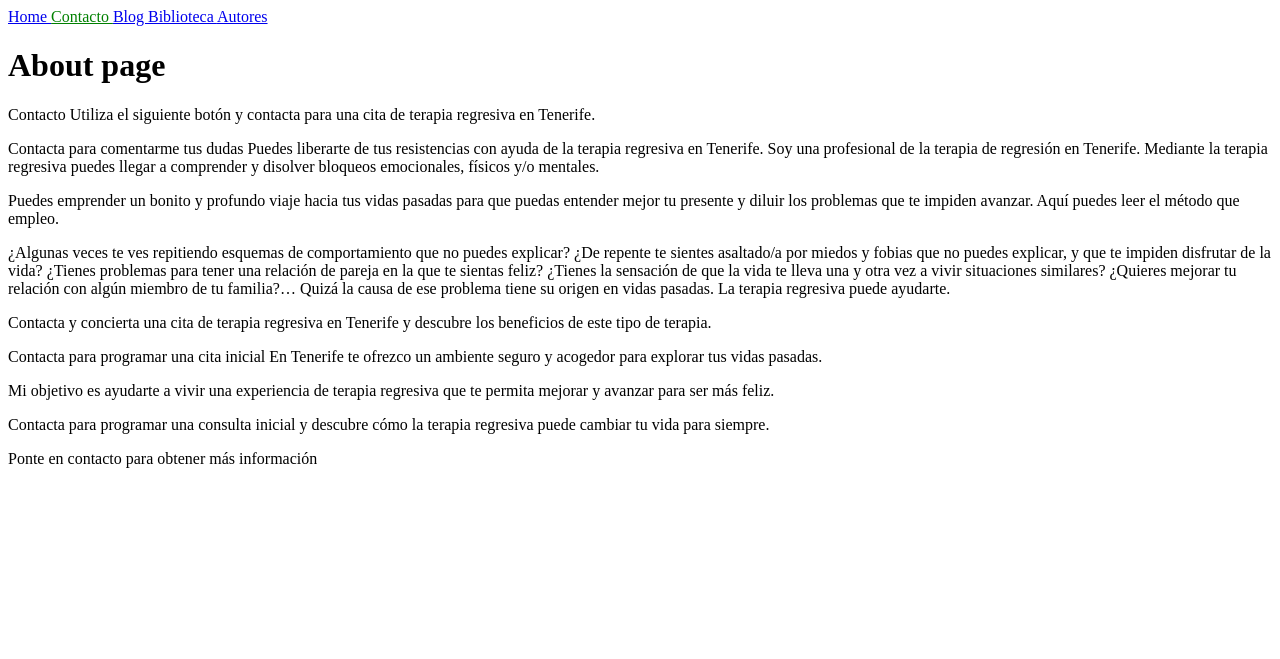
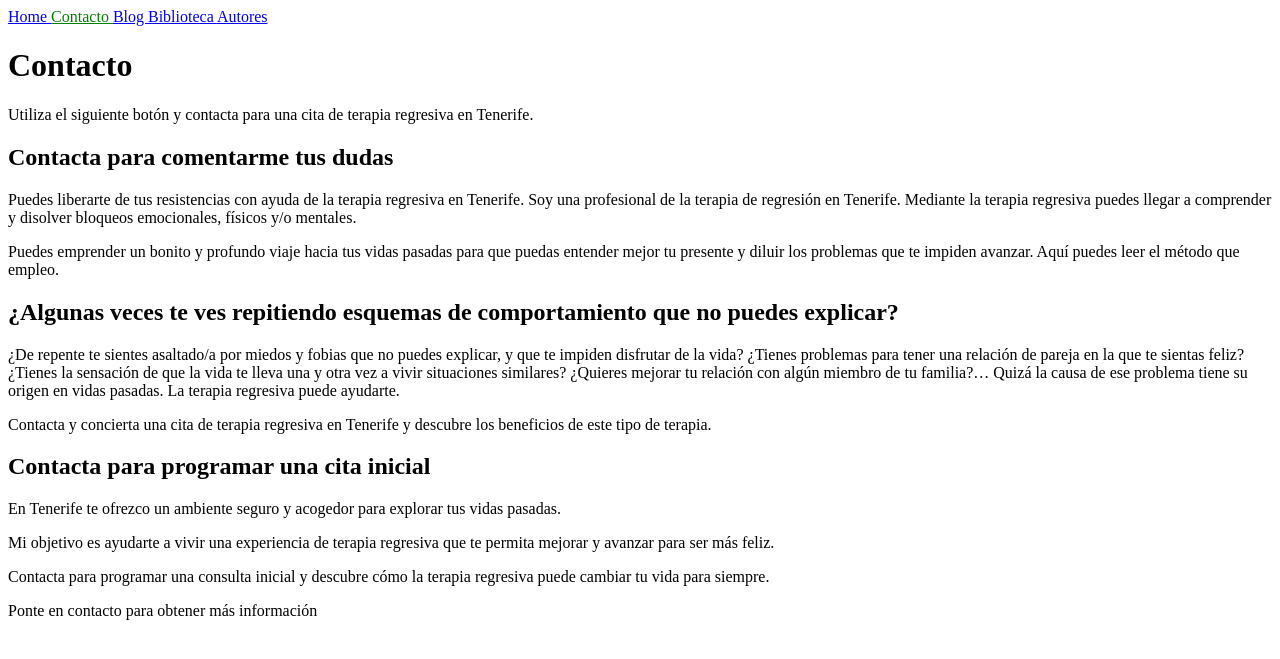
Before and after one commit to miterapiaregresiva/web_tryout, a Jekyll site: the page built from contacto.md, in a window 1280 px wide. Shown: the top 659 px of the page. Built offline with Jekyll 4.4.1, drawn with Linux system fonts in a browser that asks for light colours.

Commit message:
contacto correction

```diff
--- a/contacto.md
+++ b/contacto.md
@@ -2,23 +2,21 @@
 layout: default
 title: Contacto
 ---
-# About page
-
-Contacto
+# Contacto
 Utiliza el siguiente botón y contacta para una cita de terapia regresiva en Tenerife.
 
-Contacta para comentarme tus dudas
+## Contacta para comentarme tus dudas
 Puedes liberarte de tus resistencias con ayuda de la terapia regresiva en Tenerife.
 Soy una profesional de la terapia de regresión en Tenerife. Mediante la terapia regresiva puedes llegar a comprender y disolver bloqueos emocionales, físicos y/o mentales.
 
 Puedes emprender un bonito y profundo viaje hacia tus vidas pasadas para que puedas entender mejor tu presente y diluir los problemas que te impiden avanzar. Aquí puedes leer el método que empleo.
 
-¿Algunas veces te ves repitiendo esquemas de comportamiento que no puedes explicar?
+## ¿Algunas veces te ves repitiendo esquemas de comportamiento que no puedes explicar?
 ¿De repente te sientes asaltado/a por miedos y fobias que no puedes explicar, y que te impiden disfrutar de la vida? ¿Tienes problemas para tener una relación de pareja en la que te sientas feliz? ¿Tienes la sensación de que la vida te lleva una y otra vez a vivir situaciones similares? ¿Quieres mejorar tu relación con algún miembro de tu familia?… Quizá la causa de ese problema tiene su origen en vidas pasadas. La terapia regresiva puede ayudarte.
 
 Contacta y concierta una cita de terapia regresiva en Tenerife y descubre los beneficios de este tipo de terapia.
 
-Contacta para programar una cita inicial
+## Contacta para programar una cita inicial
 En Tenerife te ofrezco un ambiente seguro y acogedor para explorar tus vidas pasadas.
 
 Mi objetivo es ayudarte a vivir una experiencia de terapia regresiva que te permita mejorar y avanzar para ser más feliz.
```
Also changed, not shown: 2 other files.
